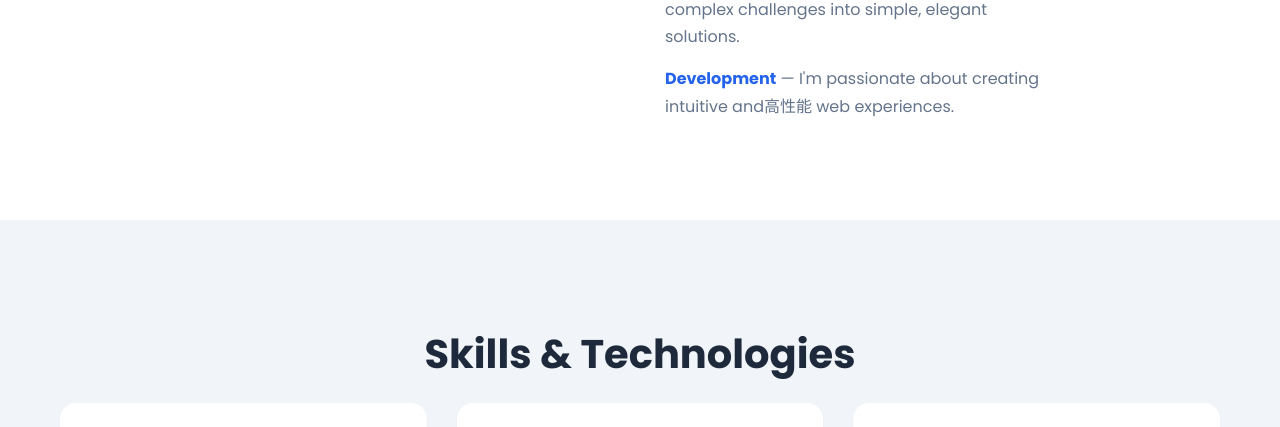
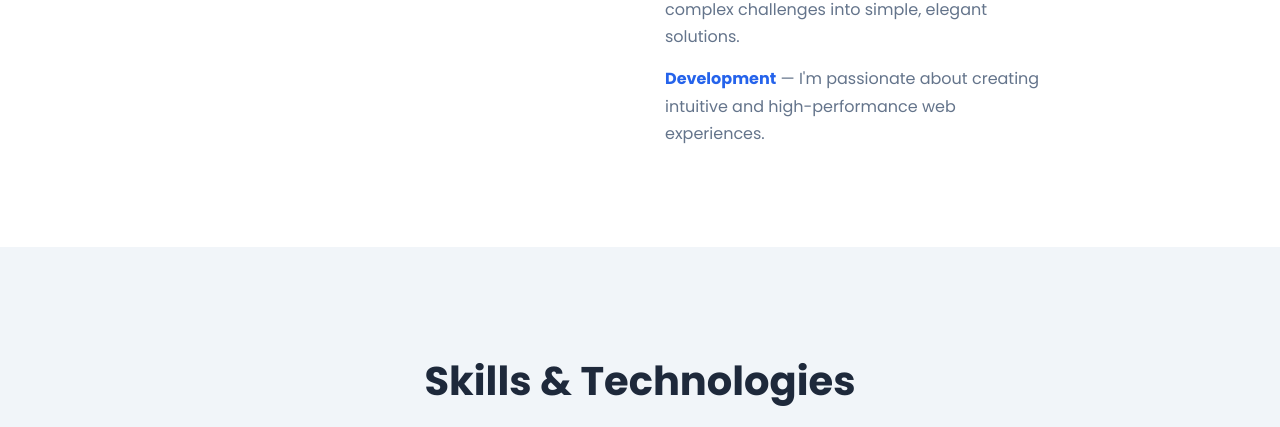
Before and after one commit to Afreen0601/Personal_Portfolio, a plain HTML site: page index.html in a window 1280 px wide. Shown: the part 1458-1885 px from the top of the page. Drawn offline with Linux system fonts and the light colour scheme.

Commit message:
Updated paragraph

```diff
--- a/index.html
+++ b/index.html
@@ -105,7 +105,7 @@
                         <div class="block-content">
                             <p><strong>Coding</strong> — I love writing clean, efficient code and building meaningful applications that solve real-world problems.</p>
                             <p><strong>Problem Solving</strong> — I enjoy breaking down complex challenges into simple, elegant solutions.</p>
-                            <p><strong>Development</strong> — I'm passionate about creating intuitive and高性能 web experiences.</p>
+                            <p><strong>Development</strong> — I'm passionate about creating intuitive and high-performance web experiences.</p>
                         </div>
                     </div>
                 </div>
```
